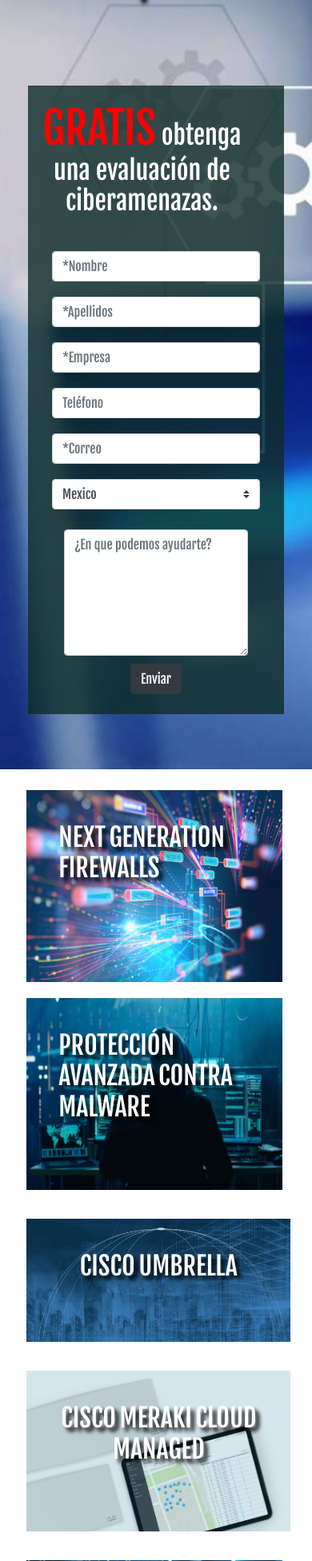
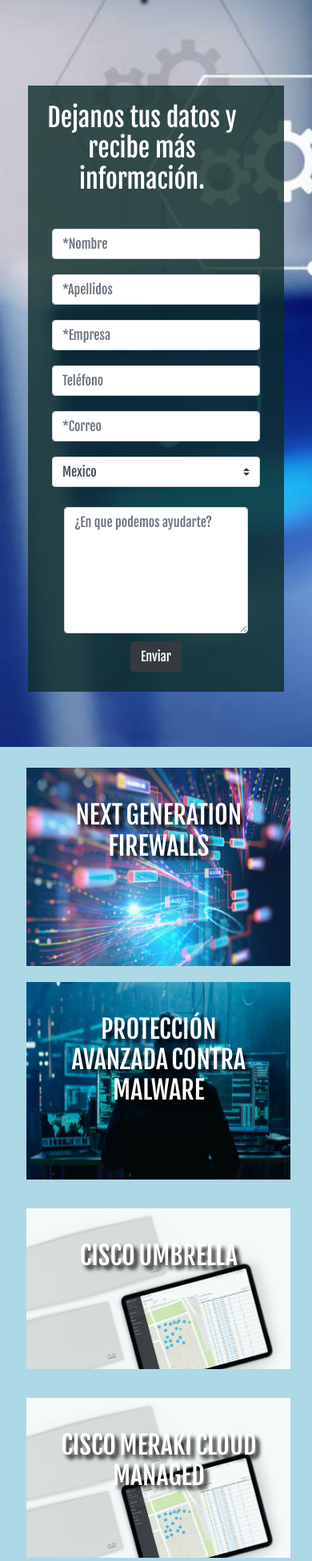
Before and after one commit to xXZOFXx/web_cisco, a PHP site: page / in a window 390 px wide. Shown: the part 822-2774 px from the top of the page at 80% size. Run offline with PHP 8.4, Linux system fonts and the light colour scheme; some libraries are stand-ins or nearby versions.

Commit message:
diseño responsivo

```diff
--- a/css/index.css
+++ b/css/index.css
@@ -527,7 +527,7 @@ figure.effect-apollo:hover p {
 	overflow: hidden;
 	margin: 10px 1%;
 	min-width: 320px;
-	max-width: 842px;
+	max-width: 880px;
 	max-height: 306px;
 	width: 48%;
 	height: auto;
@@ -604,3 +604,62 @@ figure.effect-apollo:hover p {
 text-shadow: 5px 5px 5px black;
 
 }
+
+
+
+/*responsivo alv*/
+
+@media only screen and (max-width: 1453px) {
+  body {
+    background-color: lightblue;
+  }
+
+
+  .cuadro figure {
+      position: relative;
+      float: left;
+      overflow: hidden;
+      margin: 10px 1%;
+      min-width: 320px;
+      max-width: 100%;
+      max-height: 360px;
+      width: 100%;
+      height: auto;
+      background: #3085a3;
+      text-align: center;
+      cursor: pointer;
+
+}
+
+
+.cuadro figure figcaption, .cuadro figure figcaption > a {
+    position: absolute;
+    top: 0;
+    left: 0;
+    width: 100%;
+    height: 100%;
+}
+
+
+figure.effect-apollo img {
+
+    opacity: 0.95;
+    -webkit-transition: opacity 0.35s, -webkit-transform 0.35s;
+    transition: opacity 0.35s, transform 0.35s;
+    -webkit-transform: scale3d(1.05,1.05,1);
+    width: 100%;
+
+}
+
+    .cuadro-lg figure {
+
+        position: relative;
+        float: left;
+        overflow: hidden;
+        margin: 10px 1%;
+        min-width: 320px;
+        max-width: 880px;
+        max-height: 360px!important;
+      }
+
+  }
--- a/index.php
+++ b/index.php
@@ -91,7 +91,7 @@
 
                     <div class="box-form" style="padding-top: 67px;padding-bottom: 0px;">
                       <div class="col gratis" align="center">
-                        <h2 style="margin-top: -46px;margin-bottom: 2.5rem; "><bold style="color:red; font-size:55px; font-weight:50px; ">GRATIS</bold> obtenga una evaluación de ciberamenazas.</h2>
+                        <h2 style="margin-top: -46px;margin-bottom: 2.5rem; ">Dejanos tus datos y recibe más información.</h2>
                       </div>
 
                       <form class="container" id="form-validation" method="post">
@@ -471,7 +471,7 @@
                   <div class="cuadro-lg">
 
                         <figure class="effect-apollo lg umbrella" style="width:100%;">
-                            <img src="images/umbrella.jpg" alt=""/>
+                            <img src="images/meraki.jpg" alt=""/>
 
                                 <figcaption>
                                   <h2>Cisco Umbrella</h2>
@@ -617,7 +617,7 @@
     <div class="modal-body">
       <div class="container-fluid">
         <div class="row">
-          <img src="images/forti-web.png" width="auto" height="auto" alt="">
+          <img src="images/1.png" width="auto" height="auto" alt="">
 
         </div>
       </div>
@@ -642,7 +642,7 @@
     <div class="modal-body">
       <div class="container-fluid">
         <div class="row">
-          <img src="images/forti-web.png" width="auto" height="auto" alt="">
+          <img src="images/2.png" width="auto" height="auto" alt="">
 
         </div>
       </div>
@@ -668,7 +668,7 @@
     <div class="modal-body">
       <div class="container-fluid">
         <div class="row">
-          <img src="images/forti-web.png" width="auto" height="auto" alt="">
+          <img src="images/3.png" width="auto" height="auto" alt="">
 
         </div>
       </div>
@@ -696,7 +696,7 @@
     <div class="modal-body">
       <div class="container-fluid">
         <div class="row">
-          <img src="images/forti-web.png" width="auto" height="auto" alt="">
+          <img src="images/4.png" width="auto" height="auto" alt="">
 
         </div>
       </div>
@@ -722,7 +722,7 @@
     <div class="modal-body">
       <div class="container-fluid">
         <div class="row">
-          <img src="images/forti-web.png" width="auto" height="auto" alt="">
+          <img src="images/5.png" width="auto" height="auto" alt="">
 
         </div>
       </div>
@@ -749,7 +749,7 @@
     <div class="modal-body">
       <div class="container-fluid">
         <div class="row">
-          <img src="images/forti-web.png" width="auto" height="auto" alt="">
+          <img src="images/6.png" width="auto" height="auto" alt="">
 
         </div>
       </div>
@@ -778,7 +778,7 @@
     <div class="modal-body">
       <div class="container-fluid">
         <div class="row">
-          <img src="images/forti-web.png" width="auto" height="auto" alt="">
+          <img src="images/7.png" width="auto" height="auto" alt="">
 
         </div>
       </div>
@@ -806,7 +806,7 @@
     <div class="modal-body">
       <div class="container-fluid">
         <div class="row">
-          <img src="images/forti-web.png" width="auto" height="auto" alt="">
+          <img src="images/8.png" width="auto" height="auto" alt="">
 
         </div>
       </div>
@@ -832,7 +832,7 @@
     <div class="modal-body">
       <div class="container-fluid">
         <div class="row">
-          <img src="images/forti-web.png" width="auto" height="auto" alt="">
+          <img src="images/9.png" width="auto" height="auto" alt="">
 
         </div>
       </div>
@@ -860,7 +860,7 @@
     <div class="modal-body">
       <div class="container-fluid">
         <div class="row">
-          <img src="images/forti-web.png" width="auto" height="auto" alt="">
+          <img src="images/10.png" width="auto" height="auto" alt="">
 
         </div>
       </div>
```
Also changed, not shown: images/1.png (added), images/3.png (added), images/4.png (added), images/7.png (added), 6 other files.
